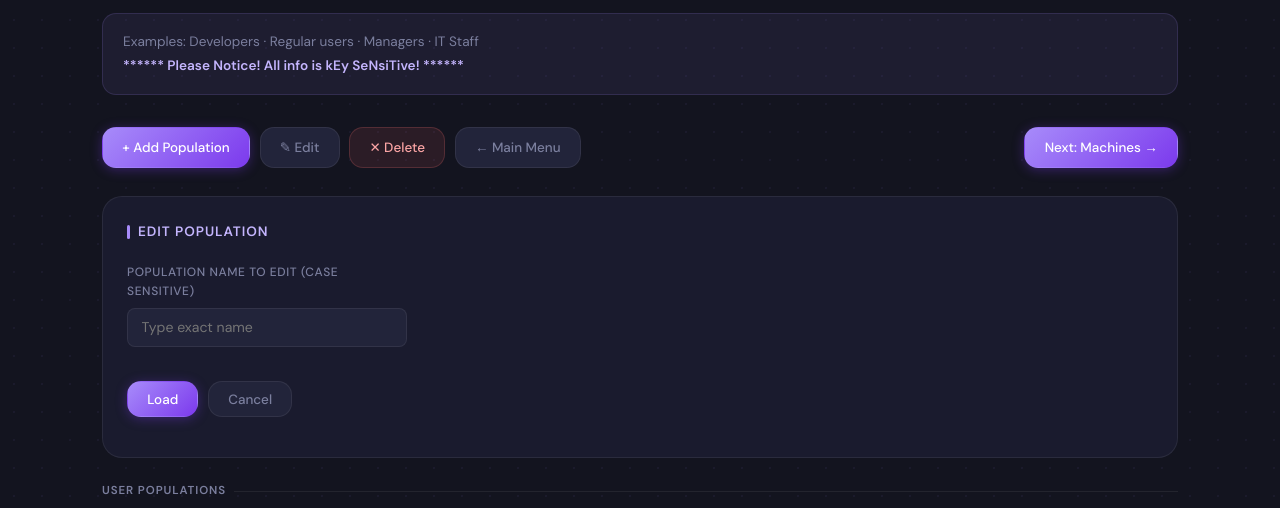
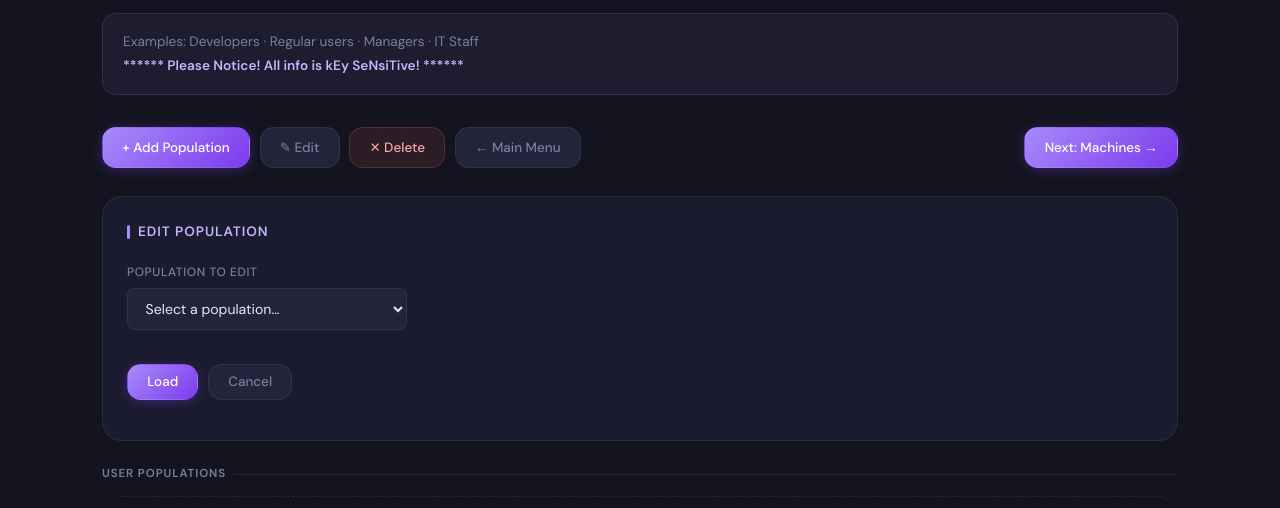
Before and after one commit to shirmaymon/Devops_ProjectWeb, a plain HTML site: page front/users.html in a window 1280 px wide. Both pictures are taken after a click on the button "✎ Edit". Shown: the part 218-726 px from the top of the page. Drawn offline with Linux system fonts and the light colour scheme.

Commit message:
Edit dropdowns on Users and Servers, save button on Calculate

```diff
--- a/front/users.html
+++ b/front/users.html
@@ -52,8 +52,8 @@
     <div class="form-panel" id="editInline" style="display:none">
       <div class="form-panel-title">Edit Population</div>
       <div class="form-group" style="max-width:280px;margin-bottom:1rem">
-        <label>Population name to edit (case sensitive)</label>
-        <input type="text" id="editTarget" placeholder="Type exact name" autocomplete="off"/>
+        <label>Population to edit</label>
+        <select id="editTarget"></select>
         <span class="error-msg" id="err_editTarget"></span>
       </div>
       <div class="form-actions" style="margin-bottom:1rem">
@@ -103,11 +103,19 @@
   <script>
     renderTable();
     document.getElementById('showAddBtn').addEventListener('click',    ()=>showOnly('addForm'));
-    document.getElementById('showEditBtn').addEventListener('click',   ()=>showOnly('editInline'));
+    document.getElementById('showEditBtn').addEventListener('click',   ()=>{fillEditSelect();showOnly('editInline');});
     document.getElementById('showDeleteBtn').addEventListener('click', ()=>showOnly('deleteForm'));
     document.getElementById('addCancelBtn').addEventListener('click',        ()=>hideAll());
     document.getElementById('editInlineCancelBtn').addEventListener('click', ()=>hideAll());
     document.getElementById('deleteCancelBtn').addEventListener('click',     ()=>hideAll());
+    function fillEditSelect(){
+      const {users}=getState(), sel=document.getElementById('editTarget');
+      sel.textContent='';
+      const ph=document.createElement('option'); ph.value=''; ph.textContent='Select a population…'; sel.appendChild(ph);
+      users.forEach(x=>{const o=document.createElement('option'); o.value=x.Name; o.textContent=x.Name; sel.appendChild(o);});
+      document.getElementById('editFields').style.display='none';
+      setError(sel,document.getElementById('err_editTarget'),'');
+    }
     function showOnly(id){['addForm','editInline','deleteForm'].forEach(i=>document.getElementById(i).style.display=i===id?'block':'none');}
     function hideAll(){['addForm','editInline','deleteForm'].forEach(i=>document.getElementById(i).style.display='none');}
 
@@ -124,7 +132,7 @@
 
     document.getElementById('loadEditBtn').addEventListener('click',()=>{
       const target=document.getElementById('editTarget').value.trim(),{users}=getState(),found=users.find(u=>u.Name===target);
-      if(!found){setError(document.getElementById('editTarget'),document.getElementById('err_editTarget'),"Doesn't exist. Re-enter and try again");document.getElementById('editFields').style.display='none';return;}
+      if(!found){setError(document.getElementById('editTarget'),document.getElementById('err_editTarget'),"Please select a population.");document.getElementById('editFields').style.display='none';return;}
       setError(document.getElementById('editTarget'),document.getElementById('err_editTarget'),'');
       document.getElementById('e_name').value=found.Name; document.getElementById('e_count').value=found.Count; document.getElementById('e_orig').value=found.Name;
       document.getElementById('editFields').style.display='block';
```
Also changed, not shown: front/calculator.html (+5 -0 lines), front/servers.html (+12 -4 lines).
